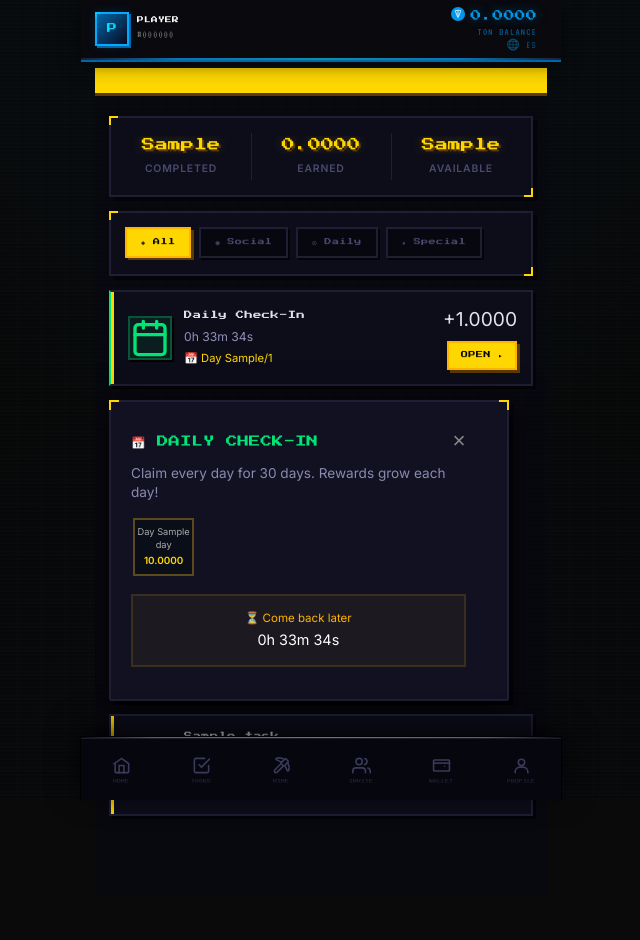
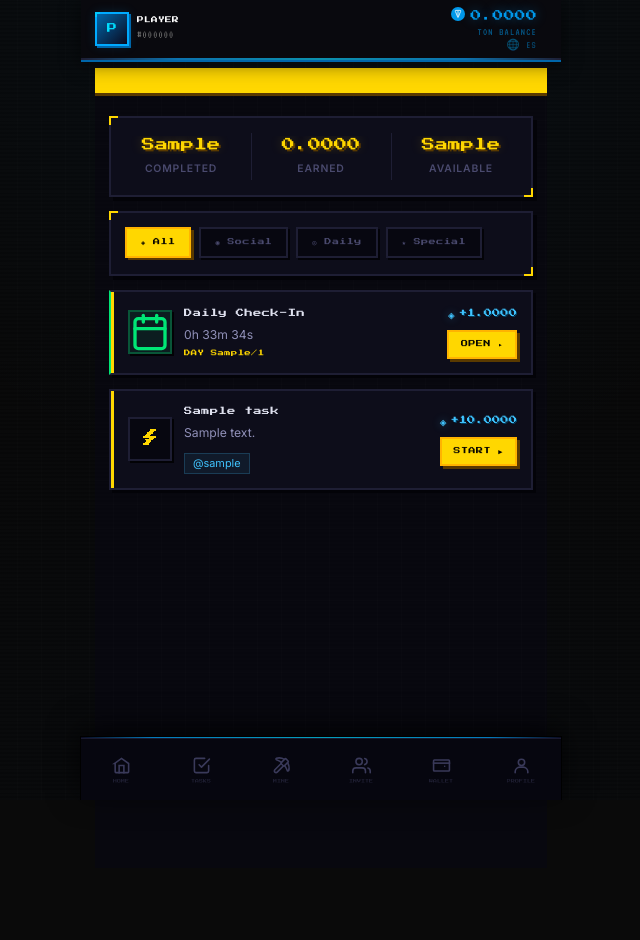
Before and after one commit to isaacmanual3-rgb/mibot, a Flask app: template templates/tasks.html in a window 1280 px wide. Shown: the top 940 px of the page, without its empty margins (319-959 px from the left). After the commit the page ends 800 px from the top, so only its background shows below. Run offline with Flask 3, Linux system fonts and the light colour scheme; data comes from the database, SQL or seed files in the repository; the template is opened without the code that fills it: most values are stand-ins (such as "Sample title", 1, 10 or a date in 2020); some libraries are stand-ins or nearby versions.

Commit message:
Add files via upload

```diff
--- a/templates/tasks.html
+++ b/templates/tasks.html
@@ -893,12 +893,15 @@
               <span id="checkinCountdown" data-seconds="{{ checkin.seconds_until_next }}">…</span>
             {% endif %}
           </div>
-          <div style="font-size:0.7rem;color:#ffd700;margin-top:4px">
-            📅 {{ t.tq_checkin_day if t.tq_checkin_day != 'tq_checkin_day' else 'Day' }} {{ checkin.current_day }}/{{ checkin.total_days }}
+          <div style="font-family:var(--font-pixel);font-size:0.4rem;letter-spacing:0.05em;color:var(--gold);margin-top:5px">
+            {{ t.tq_checkin_day if t.tq_checkin_day != 'tq_checkin_day' else 'DAY' }} {{ checkin.current_day }}/{{ checkin.total_days }}
           </div>
         </div>
         <div class="tq-task-right">
-          <div class="tq-task-reward">+{{ '%.4f'|format(checkin.total_reward) }}</div>
+          <div class="tq-reward">
+            <span class="tq-reward-icon" style="color:#40c4ff;">◈</span>
+            <span class="tq-reward-val">+{{ '%.4f'|format(checkin.total_reward) }}</span>
+          </div>
           <button class="tq-btn-start" onclick="openCheckinModal()">
             {{ t.tq_open if t.tq_open != 'tq_open' else 'OPEN' }} ▸
           </button>
@@ -907,54 +910,60 @@
     </div>
 
     <!-- ── MODAL DEL CHECK-IN: 30 DÍAS ── -->
-    <div class="tq-modal" id="checkinModal">
-      <div class="tq-modal-box" style="max-width:420px;width:94%">
-        <div style="display:flex;align-items:center;justify-content:space-between;margin-bottom:12px">
-          <div style="font-family:'Press Start 2P',monospace;font-size:0.72rem;color:#00e676">
-            📅 {{ t.tq_checkin_title if t.tq_checkin_title != 'tq_checkin_title' else 'DAILY CHECK-IN' }}
-          </div>
-          <button onclick="closeCheckinModal()" style="background:none;border:none;color:#888;font-size:1.4rem;cursor:pointer;line-height:1">×</button>
+    <div class="tq-modal-bg" id="checkinModal">
+      <div class="tq-modal" style="max-width:420px">
+        <button onclick="closeCheckinModal()" aria-label="close"
+                style="position:absolute;top:10px;right:12px;background:none;border:none;color:var(--text2);font-size:1.5rem;line-height:1;cursor:pointer;padding:4px 8px;z-index:2">×</button>
+
+        <div class="tq-modal-icon" style="border-color:rgba(0,230,118,0.4);background:rgba(0,230,118,0.08)">
+          <svg viewBox="0 0 24 24" fill="none" stroke="#00e676" stroke-width="2" stroke-linecap="round" style="width:26px;height:26px">
+            <rect x="3" y="4" width="18" height="18" rx="2"/>
+            <line x1="16" y1="2" x2="16" y2="6"/><line x1="8" y1="2" x2="8" y2="6"/>
+            <line x1="3" y1="10" x2="21" y2="10"/>
+            <path d="M9 16l2 2 4-4"/>
+          </svg>
         </div>
 
-        <div style="font-size:0.85rem;color:#8a8ab0;margin-bottom:14px;line-height:1.4">
-          {{ t.tq_checkin_modal_desc if t.tq_checkin_modal_desc != 'tq_checkin_modal_desc' else 'Claim every day for 30 days. Rewards grow each day!' }}
-        </div>
+        <div class="tq-modal-title">{{ t.tq_checkin_title if t.tq_checkin_title != 'tq_checkin_title' else 'DAILY CHECK-IN' }}</div>
+        <div class="tq-modal-desc">{{ t.tq_checkin_modal_desc if t.tq_checkin_modal_desc != 'tq_checkin_modal_desc' else 'Claim every day for 30 days. Rewards grow each day!' }}</div>
 
         <!-- Cuadrícula de 30 días -->
-        <div style="display:grid;grid-template-columns:repeat(5,1fr);gap:6px;margin-bottom:16px;max-height:280px;overflow-y:auto;padding:2px">
+        <div style="display:grid;grid-template-columns:repeat(5,1fr);gap:5px;margin:16px 0;max-height:250px;overflow-y:auto;padding:2px">
           {% for d in checkin.calendar %}
           <div style="
-              border:2px solid {% if d.state == 'claimed' %}#1e5a2e{% elif d.state == 'today' %}#00e676{% elif d.state == 'waiting' %}#5a4a1e{% else %}#1e2a3a{% endif %};
-              background:{% if d.state == 'claimed' %}rgba(0,230,118,0.08){% elif d.state == 'today' %}rgba(0,230,118,0.18){% else %}#0a0e18{% endif %};
-              padding:6px 2px;text-align:center;position:relative;
-              {% if d.state == 'today' %}box-shadow:0 0 10px rgba(0,230,118,0.35);{% endif %}">
-            <div style="font-size:0.58rem;color:{% if d.state == 'locked' %}#555{% else %}#aaa{% endif %};margin-bottom:2px">
-              {{ t.tq_checkin_day if t.tq_checkin_day != 'tq_checkin_day' else 'Day' }} {{ d.day }}
+              border:2px solid {% if d.state == 'claimed' %}#1e5a2e{% elif d.state == 'today' %}var(--gold){% elif d.state == 'waiting' %}#5a4a1e{% else %}var(--border){% endif %};
+              background:{% if d.state == 'claimed' %}rgba(0,230,118,0.08){% elif d.state == 'today' %}rgba(255,215,0,0.14){% else %}var(--surface){% endif %};
+              box-shadow:{% if d.state == 'today' %}0 0 12px rgba(255,215,0,0.3){% else %}1px 1px 0 0 #030308{% endif %};
+              padding:7px 2px;text-align:center;position:relative">
+            <div style="font-family:var(--font-pixel);font-size:0.36rem;letter-spacing:0.04em;color:{% if d.state == 'locked' %}var(--text3,#555){% else %}var(--text2){% endif %};margin-bottom:3px">
+              {{ t.tq_checkin_day if t.tq_checkin_day != 'tq_checkin_day' else 'DAY' }}{{ d.day }}
             </div>
-            <div style="font-size:0.62rem;font-weight:bold;color:{% if d.state == 'claimed' %}#00e676{% elif d.state == 'today' %}#fff{% elif d.state == 'locked' %}#555{% else %}#ffd700{% endif %}">
+            <div style="font-size:0.66rem;font-weight:bold;color:{% if d.state == 'claimed' %}#00e676{% elif d.state == 'today' %}var(--gold){% elif d.state == 'locked' %}#555{% else %}var(--text2){% endif %}">
               {{ '%.4f'|format(d.reward) }}
             </div>
             {% if d.state == 'claimed' %}
-            <div style="position:absolute;top:2px;right:3px;color:#00e676;font-size:0.6rem">✓</div>
+            <div style="position:absolute;top:1px;right:3px;color:#00e676;font-size:0.55rem">✓</div>
             {% endif %}
           </div>
           {% endfor %}
         </div>
 
-        <!-- Botón de reclamo -->
         {% if checkin.can_claim %}
-        <button class="tq-btn-verify" id="checkinClaimBtn" onclick="claimCheckin()" style="width:100%">
-          📺 {{ t.tq_checkin_watch_claim if t.tq_checkin_watch_claim != 'tq_checkin_watch_claim' else 'WATCH AD & CLAIM' }}
+        <button class="tq-modal-verify" id="checkinClaimBtn" onclick="claimCheckin()" style="width:100%">
+          <svg viewBox="0 0 24 24" fill="none" stroke="currentColor" stroke-width="2.5" stroke-linecap="round" stroke-linejoin="round" style="width:14px;height:14px;flex-shrink:0">
+            <polygon points="5 3 19 12 5 21 5 3"/>
+          </svg>
+          {{ t.tq_checkin_watch_claim if t.tq_checkin_watch_claim != 'tq_checkin_watch_claim' else 'WATCH AD & CLAIM' }}
         </button>
-        <div style="font-size:0.72rem;color:#666;text-align:center;margin-top:8px;line-height:1.3">
+        <div style="font-size:0.72rem;color:var(--text3,#666);text-align:center;margin-top:10px;line-height:1.35">
           {{ t.tq_checkin_ad_note if t.tq_checkin_ad_note != 'tq_checkin_ad_note' else 'You must watch the ad and tap it to claim' }}
         </div>
         {% else %}
-        <div style="text-align:center;padding:14px;border:2px solid #3a2e1e;background:rgba(255,179,0,0.05)">
-          <div style="font-size:0.72rem;color:#ffb300;margin-bottom:4px">
-            ⏳ {{ t.tq_checkin_wait if t.tq_checkin_wait != 'tq_checkin_wait' else 'Come back later' }}
+        <div style="text-align:center;padding:16px;border:2px solid #3a2e1e;background:rgba(255,179,0,0.05);box-shadow:2px 2px 0 0 #030308">
+          <div style="font-family:var(--font-pixel);font-size:0.44rem;letter-spacing:0.05em;color:#ffb300;margin-bottom:8px">
+            {{ t.tq_checkin_wait if t.tq_checkin_wait != 'tq_checkin_wait' else 'COME BACK LATER' }}
           </div>
-          <div style="font-size:0.9rem;color:#fff" id="checkinModalCountdown" data-seconds="{{ checkin.seconds_until_next }}">…</div>
+          <div style="font-size:1rem;color:var(--text);font-weight:bold" id="checkinModalCountdown" data-seconds="{{ checkin.seconds_until_next }}">…</div>
         </div>
         {% endif %}
       </div>
@@ -1099,6 +1108,15 @@ function openCheckinModal() {
   var m = document.getElementById('checkinModal');
   if (m) m.classList.add('show');
 }
+// Cerrar al tocar fuera de la caja del modal
+document.addEventListener('DOMContentLoaded', function () {
+  var bg = document.getElementById('checkinModal');
+  if (bg) {
+    bg.addEventListener('click', function (e) {
+      if (e.target === bg) closeCheckinModal();
+    });
+  }
+});
 function closeCheckinModal() {
   var m = document.getElementById('checkinModal');
   if (m) m.classList.remove('show');
@@ -1114,7 +1132,7 @@ async function claimCheckin() {
   if (!window.Adsgram) {
     showToast(window.I18N?.mn_ads_unavailable || 'Ads not available', 'error');
     btn.disabled = false;
-    btn.innerHTML = '📺 WATCH AD & CLAIM';
+    btn.innerHTML = "<svg viewBox=\"0 0 24 24\" fill=\"none\" stroke=\"currentColor\" stroke-width=\"2.5\" stroke-linecap=\"round\" stroke-linejoin=\"round\" style=\"width:14px;height:14px;flex-shrink:0\"><polygon points=\"5 3 19 12 5 21 5 3\"/></svg> WATCH AD & CLAIM";
     return;
   }
 
@@ -1164,7 +1182,7 @@ async function claimCheckin() {
   var closedEarly = (Date.now() - startedAt) < 14000;
   var restoreBtn = function () {
     btn.disabled = false;
-    btn.innerHTML = '📺 WATCH AD & CLAIM';
+    btn.innerHTML = "<svg viewBox=\"0 0 24 24\" fill=\"none\" stroke=\"currentColor\" stroke-width=\"2.5\" stroke-linecap=\"round\" stroke-linejoin=\"round\" style=\"width:14px;height:14px;flex-shrink:0\"><polygon points=\"5 3 19 12 5 21 5 3\"/></svg> WATCH AD & CLAIM";
   };
 
   if (closedEarly) {
```
